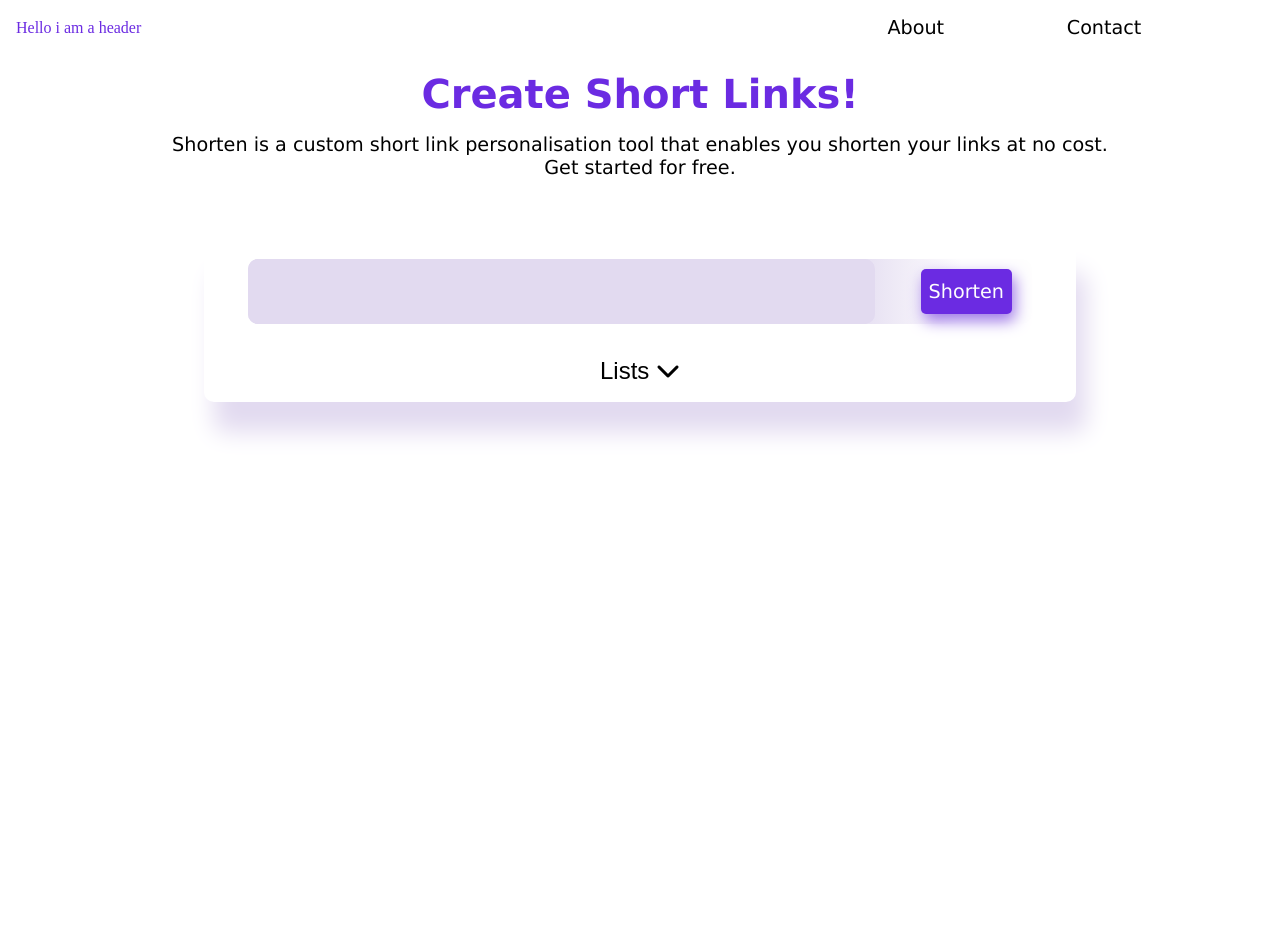
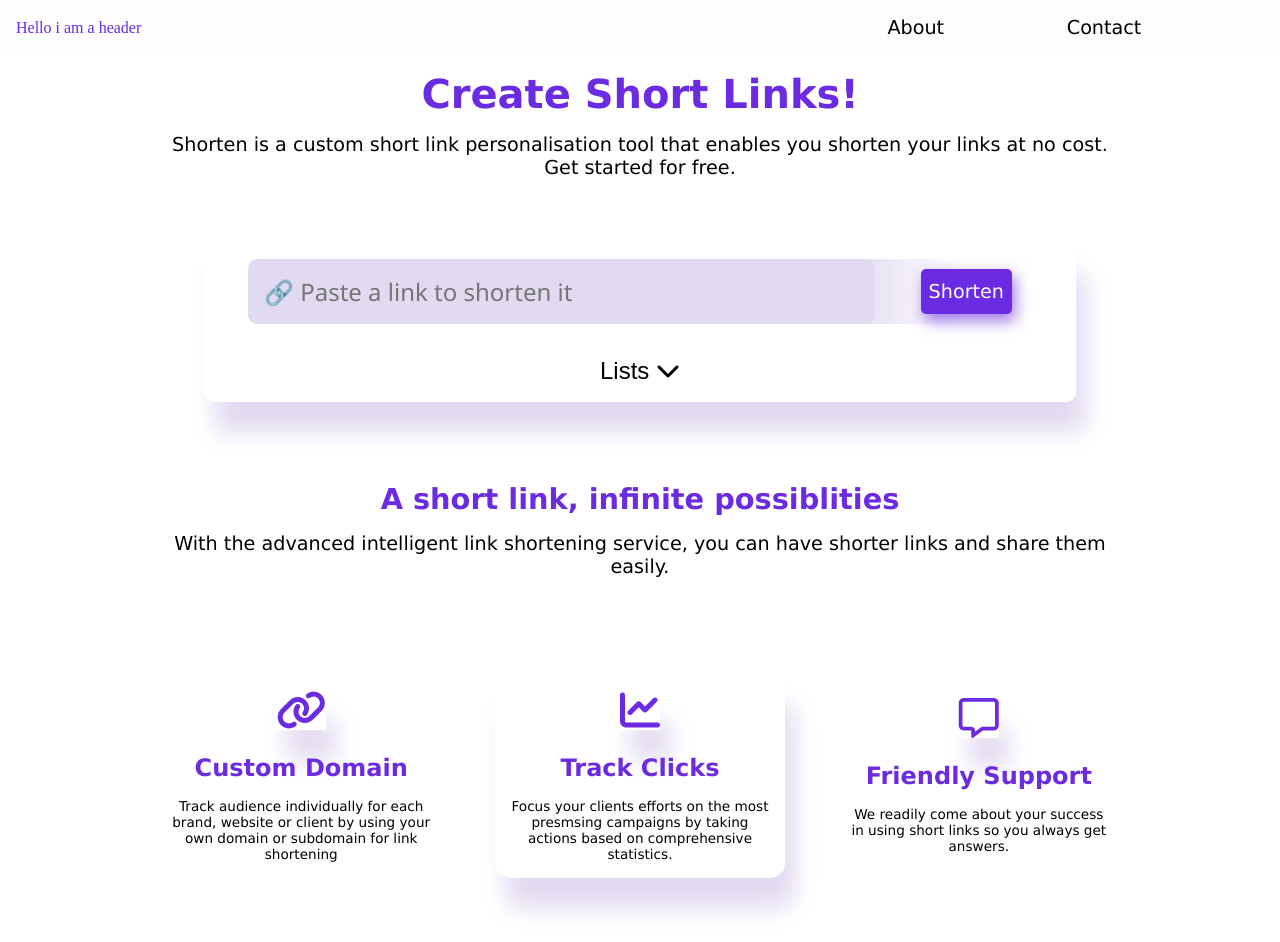
Before and after one commit to Nosa-Drexx/shorten, a Vue app: page / in a window 1280 px wide. Before the commit the page ends 800 px from the top, so only its background shows below. Built offline with nearby package versions, Linux system fonts and the light colour scheme.

Commit message:
about section designed

```diff
--- a/src/App.vue
+++ b/src/App.vue
@@ -1,11 +1,13 @@
 <script setup lang="ts">
 import HeaderSection from './components/HeaderSection.vue'
 import MainSection from './components/MainSection.vue'
+import AboutSection from './components/AboutSection.vue'
 </script>
 
 <template>
   <HeaderSection />
   <MainSection />
+  <AboutSection />
 </template>
 
 <style scoped></style>
--- a/src/assets/main.scss
+++ b/src/assets/main.scss
@@ -8,6 +8,7 @@
 
 html {
     box-sizing: border-box;
+    scroll-behavior: smooth;
 }
 
 body {
--- /dev/null
+++ b/src/components/AboutCard.vue
@@ -0,0 +1,96 @@
+<script lang="ts">
+import { defineComponent } from 'vue'
+
+export default defineComponent({})
+</script>
+
+<template>
+  <div class="cardList">
+    <div class="first-card card">
+      <span>
+        <i class="fa-solid fa-link logo"></i>
+      </span>
+      <h3>Custom Domain</h3>
+      <p>
+        Track audience individually for each brand, website or client by using your own domain or
+        subdomain for link shortening
+      </p>
+    </div>
+    <div class="second-card card">
+      <span>
+        <i class="fa-solid fa-chart-line logo"></i>
+      </span>
+      <h3>Track Clicks</h3>
+      <p>
+        Focus your clients efforts on the most presmsing campaigns by taking actions based on
+        comprehensive statistics.
+      </p>
+    </div>
+    <div class="third-card card">
+      <span>
+        <i class="fa-regular fa-message logo"></i>
+      </span>
+      <h3>Friendly Support</h3>
+      <p>We readily come about your success in using short links so you always get answers.</p>
+    </div>
+  </div>
+</template>
+
+<style scoped lang="scss">
+@import '@/assets/colors';
+@import '@/assets/fonts';
+@import '@/assets/mixins';
+.cardList {
+  @include flex(column nowrap);
+  gap: 2rem;
+  width: 100%;
+  .card {
+    @include flex(column nowrap);
+    gap: 1rem;
+    @include borderShadow2();
+    padding: 1rem;
+    width: 100%;
+    border-radius: 10px;
+    span {
+      @include borderShadow();
+      margin-bottom: 0.5rem;
+
+      .logo {
+        font-size: $size5;
+        color: $primaryColor;
+      }
+    }
+    h3 {
+      @include font(bold);
+      color: $primaryColor;
+      font-size: $size2;
+      text-align: center;
+      margin: 0;
+    }
+    p {
+      @include font($fontSecondary);
+      font-size: 0.85rem;
+      margin: 0;
+      text-align: center;
+    }
+  }
+}
+
+@media (min-width: 600px) {
+  .cardList {
+    @include flex(row nowrap, space-between);
+
+    .card {
+      @include flex(column nowrap);
+      gap: 1rem;
+      //remore box shadow
+      box-shadow: unset;
+      width: 30%;
+      border-radius: 15px;
+    }
+    .second-card {
+      @include borderShadow;
+    }
+  }
+}
+</style>
--- /dev/null
+++ b/src/components/AboutSection.vue
@@ -0,0 +1,69 @@
+<script lang="ts">
+import { defineComponent } from 'vue'
+import AboutCard from './AboutCard.vue'
+
+export default defineComponent({ components: { AboutCard } })
+</script>
+
+<template>
+  <section id="About" class="about-section">
+    <article class="about-article">
+      <h2>A short link, infinite possiblities</h2>
+      <p>
+        With the advanced intelligent link shortening service, you can have shorter links and share
+        them easily.
+      </p>
+    </article>
+    <div class="about-card">
+      <AboutCard />
+    </div>
+  </section>
+</template>
+
+<style scoped lang="scss">
+@import '@/assets/colors';
+@import '@/assets/fonts';
+@import '@/assets/mixins';
+.about-section {
+  @include flex(column nowrap, flex-start);
+  gap: 6rem;
+  width: 100%;
+  max-width: 1000px;
+  padding: 1rem;
+
+  margin: 3rem auto;
+  .about-article {
+    @include flex(column nowrap);
+    gap: 1rem;
+    h2 {
+      @include font(bold);
+      color: $primaryColor;
+      font-size: $size2;
+      text-align: center;
+      margin: 0;
+    }
+    p {
+      @include font($fontSecondary);
+      margin: 0;
+      text-align: center;
+    }
+  }
+
+  .about-card {
+    width: 100%;
+  }
+}
+
+@media (min-width: 600px) {
+  .about-section {
+    .about-article {
+      h2 {
+        font-size: $size3;
+      }
+      p {
+        font-size: $size1;
+      }
+    }
+  }
+}
+</style>
--- a/src/components/HeaderSection.vue
+++ b/src/components/HeaderSection.vue
@@ -40,6 +40,9 @@ export default defineComponent({
   @include flex(row nowrap, space-between);
   color: $primaryColor;
   padding: 1rem;
+  position: sticky;
+  background: $white;
+  top: 0;
   .nav-bigger-screen {
     display: none;
   }
--- a/src/components/InputForm.vue
+++ b/src/components/InputForm.vue
@@ -66,6 +66,7 @@ export default defineComponent({
         v-model="url"
         @keyup.enter="submitURL"
         class="url-input"
+        placeholder="🔗 Paste a link to shorten it"
         required
       />
     </label>
--- a/src/components/NavSection.vue
+++ b/src/components/NavSection.vue
@@ -43,7 +43,7 @@ export default defineComponent({
   width: 100%;
   height: 0px;
   overflow: hidden;
-  position: absolute;
+  position: fixed;
   z-index: 100;
   transition: height 1s;
   background: $white;
```
